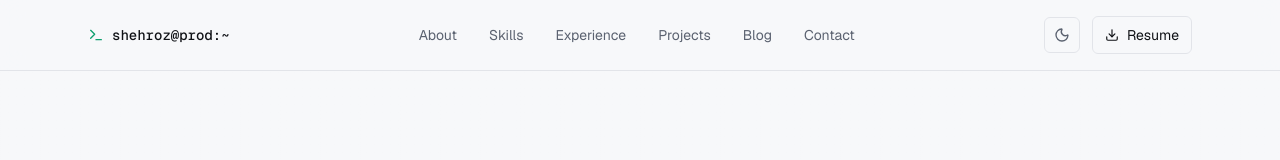
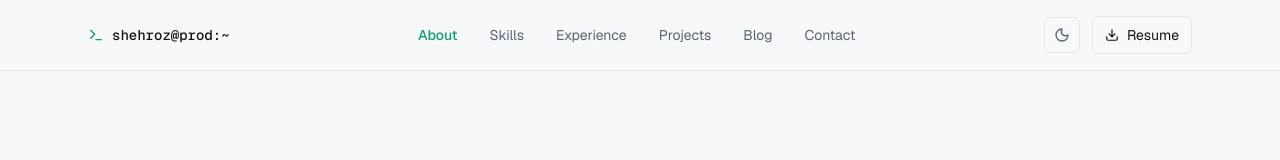
Before and after one commit to Shehroz-Khan-DevOps/portfolio, a Next.js app: page / in a window 1280 px wide. Shown: the top 160 px of the page. Built offline with nearby package versions, Linux system fonts and the light colour scheme.

Commit message:
Highlight active nav link on scroll and click
Uses IntersectionObserver to track which section is in view and
sets the matching nav link to the accent color, with an optimistic
update on click so the color changes immediately.

```diff
--- a/src/components/navbar.tsx
+++ b/src/components/navbar.tsx
@@ -1,7 +1,8 @@
 "use client";
 
-import { useState } from "react";
+import { useEffect, useState } from "react";
 import Link from "next/link";
+import { usePathname } from "next/navigation";
 import { Menu, X, Terminal, Download } from "lucide-react";
 import { ThemeToggle } from "./theme-toggle";
 
@@ -14,8 +15,36 @@ const NAV_LINKS = [
   { href: "/#contact", label: "Contact" },
 ];
 
+const SECTION_IDS = NAV_LINKS.filter((link) => link.href.startsWith("/#")).map(
+  (link) => link.href.slice(2)
+);
+
 export function Navbar() {
   const [open, setOpen] = useState(false);
+  const [active, setActive] = useState<string>("");
+  const pathname = usePathname();
+
+  useEffect(() => {
+    if (pathname !== "/") return;
+
+    const observer = new IntersectionObserver(
+      (entries) => {
+        const visible = entries.find((entry) => entry.isIntersecting);
+        if (visible) setActive(`/#${visible.target.id}`);
+      },
+      { rootMargin: "-40% 0px -55% 0px", threshold: 0 }
+    );
+
+    SECTION_IDS.forEach((id) => {
+      const el = document.getElementById(id);
+      if (el) observer.observe(el);
+    });
+
+    return () => observer.disconnect();
+  }, [pathname]);
+
+  const isActive = (href: string) =>
+    href === "/blog" ? pathname === "/blog" : pathname === "/" && active === href;
 
   return (
     <header className="sticky top-0 z-50 border-b border-border bg-background/80 backdrop-blur-md">
@@ -33,7 +62,10 @@ export function Navbar() {
             <Link
               key={link.href}
               href={link.href}
-              className="text-sm text-muted transition-colors hover:text-foreground"
+              onClick={() => setActive(link.href)}
+              className={`text-sm transition-colors hover:text-foreground ${
+                isActive(link.href) ? "text-accent font-medium" : "text-muted"
+              }`}
             >
               {link.label}
             </Link>
@@ -71,8 +103,13 @@ export function Navbar() {
               <Link
                 key={link.href}
                 href={link.href}
-                onClick={() => setOpen(false)}
-                className="text-sm text-muted transition-colors hover:text-foreground"
+                onClick={() => {
+                  setActive(link.href);
+                  setOpen(false);
+                }}
+                className={`text-sm transition-colors hover:text-foreground ${
+                  isActive(link.href) ? "text-accent font-medium" : "text-muted"
+                }`}
               >
                 {link.label}
               </Link>
```
